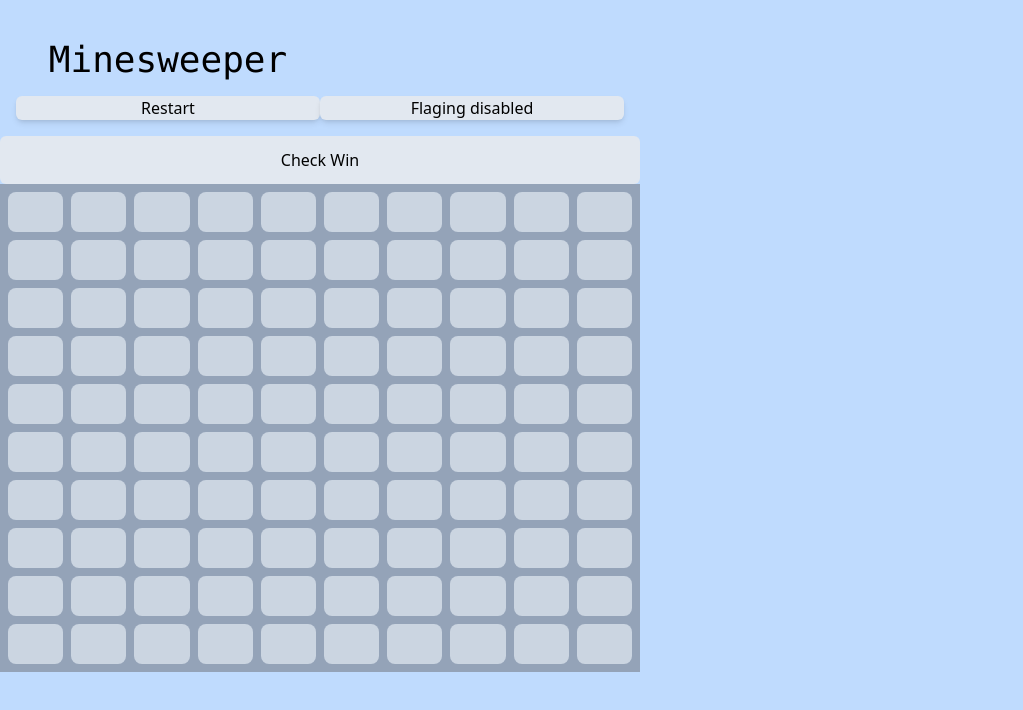
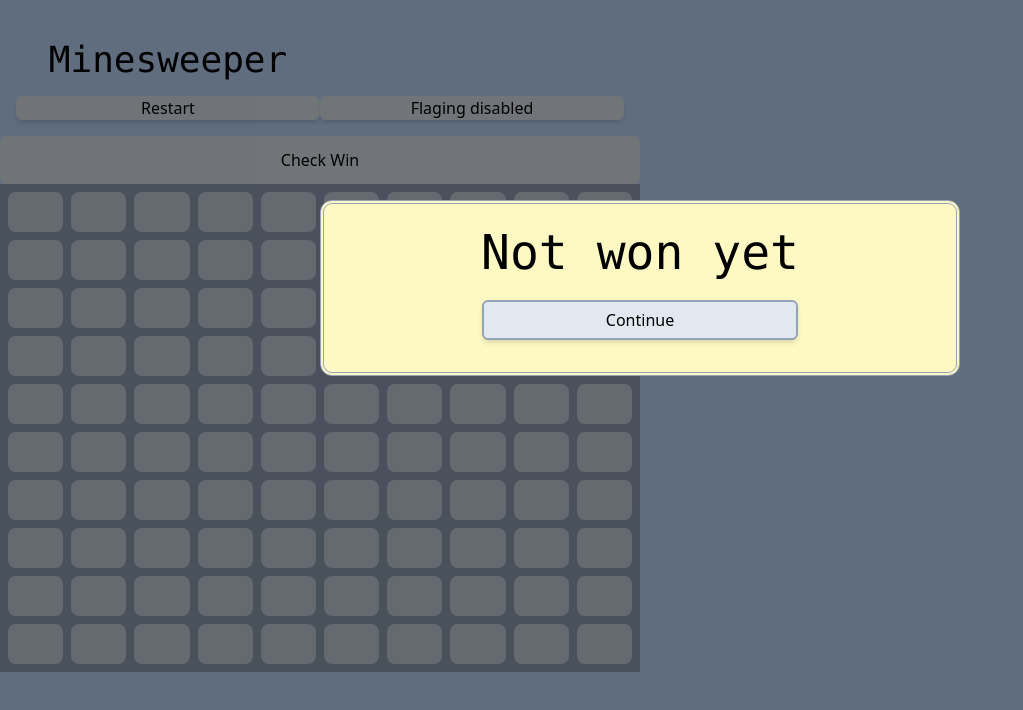
Before and after one commit to sfra6651/minesweeper, a React (Create React App) app: page / in a window 1280 px wide. Both pictures are taken after a click on the button "Check Win". Shown: the top 710 px of the page, without its empty margins (0-1023 px from the left). Built offline with nearby package versions, Linux system fonts and the light colour scheme.

Commit message:
fully playable

```diff
--- a/src/App.js
+++ b/src/App.js
@@ -1,5 +1,4 @@
 import MinesweeperPage from "./pages/MinesweeperPage";
-import GridBlock from "./components/GridBlock";
 
 function App() {
   return (
--- a/src/components/GameOverPopUp.jsx
+++ b/src/components/GameOverPopUp.jsx
@@ -4,25 +4,37 @@ function GameOverPopUp(props) {
   }
   return (
     <div
-      className={`fixed inset-0 bg-black bg-opacity-50 overflow-y-auto h-full w-full ${
-        props.hidden === true ? "hidden" : "hidden-false"
-      }`}
+      className={`fixed inset-0 bg-black bg-opacity-50 overflow-y-auto h-full w-full
+      ${props.hidden === true ? "hidden" : "hidden-false"}`}
     >
       <div className="containerw-1/2 h-1/4"></div>
       <div
-        className={`${
-          props.isWin === false ? "bg-red-100" : "bg-green-100"
-        } relative container rounded-xl border-double border-4 border-slate-400 w-1/2 h-44`}
+        className={`${props.isWin === false ? "bg-red-100" : "bg-green-100"}
+        ${props.gameNotWonYet === true ? "bg-yellow-100" : ""}
+        relative container rounded-xl border-double border-4 border-slate-400 w-1/2 h-44`}
       >
+        {props.gameNotWonYet === false ? (
           <h1 className="text-center pt-6 text-5xl font-mono">
             {props.isWin === false ? "Game Over" : "You Won!"}
           </h1>
+        ) : (
+          <h1 className="text-center pt-6 text-5xl font-mono">Not won yet</h1>
+        )}
+        {props.gameNotWonYet === false ? (
           <button
             onClick={restartGame}
             className="absolute bottom-8 left-1/4 shadow-md border-solid border-2 border-slate-400 bg-slate-200 rounded-md w-1/2 h-10 hover:bg-white"
           >
             Restart
           </button>
+        ) : (
+          <button
+            onClick={props.continue}
+            className="absolute bottom-8 left-1/4 shadow-md border-solid border-2 border-slate-400 bg-slate-200 rounded-md w-1/2 h-10 hover:bg-white"
+          >
+            Continue
+          </button>
+        )}
       </div>
     </div>
   );
--- a/src/components/GridBlock.jsx
+++ /dev/null
@@ -1,25 +0,0 @@
-function GridBlock(props) {
-  return (
-    <div>
-      <button
-        className={`static focus:outline-none
-          ${props.item.clicked === false ? "bg-slate-300" : "bg-red-300"}
-          ${
-            props.item.clicked === false || props.neighbourMines === 0
-              ? "text-transparent"
-              : "text-black"
-          }
-          ${props.item.mine === false ? "bg-slate-300" : "bg-blue-300"}
-          font-medium rounded-lg text-sm px-5 py-2.5 mr-2 mb-2`}
-        //key={props.index}
-        item={props.item}
-        onClick={(event) => props.handleClick(event, props.index)}
-      >
-        {" "}
-        {props.item.neighbourMines}
-      </button>
-    </div>
-  );
-}
-
-export default GridBlock;
--- a/src/components/MinesweeperBoard.jsx
+++ b/src/components/MinesweeperBoard.jsx
@@ -1,5 +1,4 @@
 import { useState, useEffect, useRef } from "react";
-import GridBlock from "./GridBlock";
 
 const GRID_SIZE = 10;
 
@@ -50,7 +49,8 @@ function MinesweeperBoard(props) {
           item.row + 1 >= element.row &&
           !(item.column === element.column && item.row === element.row) &&
           !element.mine &&
-          !element.clicked
+          !element.clicked &&
+          !element.flag
         );
       });
       // console.log(item);
@@ -97,6 +97,8 @@ function MinesweeperBoard(props) {
     if (isGameWon() === true) {
       console.log("game won");
       props.isWin();
+    } else {
+      props.notWonYet();
     }
   }
 
@@ -160,7 +162,7 @@ function MinesweeperBoard(props) {
           }
           ${item.flag === false ? "bg-slate-300" : "bg-red-300"}
           ${item.mine ? "bg-red-200" : "bg-slate-300"}
-          font-medium rounded-lg text-sm px-5 py-2.5 mr-2 mb-2`}
+          font-medium rounded-lg text-sm px-5 py-2.5 mr-2 mb-2 text-center`}
             key={index}
             item={item}
             onClick={(event) => handleClick(event, index)}
--- a/src/pages/MinesweeperPage.jsx
+++ b/src/pages/MinesweeperPage.jsx
@@ -1,4 +1,3 @@
-import GridBlock from "../components/GridBlock";
 import MinesweeperBoard from "../components/MinesweeperBoard";
 import GameOverPopUp from "../components/GameOverPopUp";
 
@@ -12,6 +11,7 @@ function MinesweeperPage() {
   const [flaging, setFlaging] = useState(false);
   const [hidden, setHidden] = useState(true);
   const [win, setWin] = useState(false);
+  const [notWon, setNotWon] = useState(false);
 
   function setGameOver() {
     setHidden(false);
@@ -20,6 +20,16 @@ function MinesweeperPage() {
   function setGameWon() {
     setWin(true);
     setHidden(false);
+  }
+
+  function notYet() {
+    setNotWon(true);
+    setHidden(false);
+  }
+
+  function continueWithGame() {
+    setNotWon(false);
+    setHidden(true);
   }
 
   function Flaging() {
@@ -55,6 +65,7 @@ function MinesweeperPage() {
         flaging={flaging}
         isGameOver={setGameOver}
         isWin={setGameWon}
+        notWonYet={notYet}
       />
 
       {setGameOver && (
@@ -62,6 +73,8 @@ function MinesweeperPage() {
           hidden={hidden}
           restart={reloadPage}
           isWin={win}
+          gameNotWonYet={notWon}
+          continue={continueWithGame}
         ></GameOverPopUp>
       )}
     </div>
```
Lines whose indentation alone changed are shown as unchanged.
